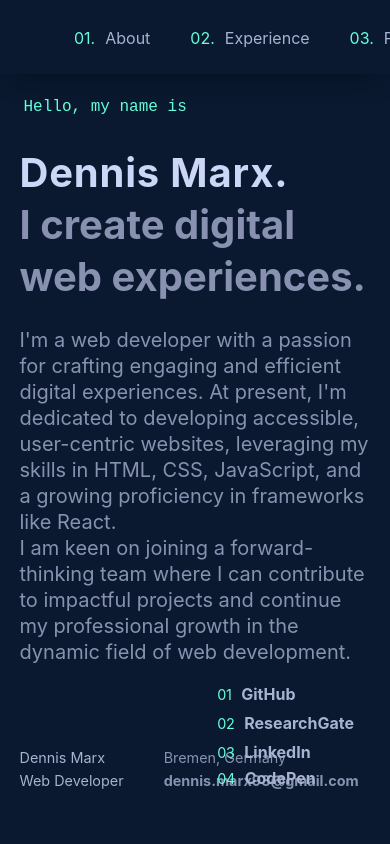
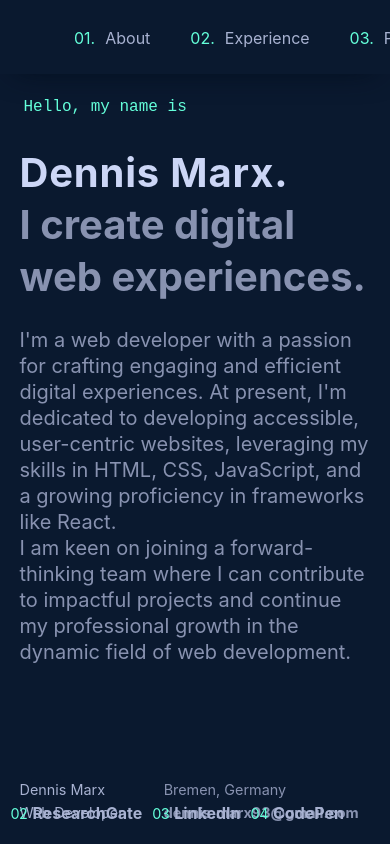
Before and after one commit to denmarx/resume23-24, a React (Create React App) app: page / in a window 390 px wide. Shown: the top 844 px of the page. Built offline with nearby package versions, Linux system fonts and the light colour scheme.

Commit message:
footer responsiveness

```diff
--- a/src/components/Content/About.module.css
+++ b/src/components/Content/About.module.css
@@ -76,6 +76,13 @@
   opacity: 0;
 }
 
+/* Large devices (laptops/desktops, 992px and up) */
+@media only screen and (min-width: 992px) {
+  .aboutWrapper {
+  }
+}
+
+/* Medium devices (landscape tablets, 768px) */
 @media (max-width: 768px) {
   .aboutWrapper {
     margin: 0px 5%;
@@ -89,3 +96,7 @@
     padding-top: 10%;
   }
 }
+
+/* Small devices (portrait tablets and large phones, 600px) */
+@media only screen and (max-width: 600px) {
+}
--- a/src/components/Footer/Footer.js
+++ b/src/components/Footer/Footer.js
@@ -41,12 +41,12 @@ const Footer = () => {
                 <span>03</span>
                 <strong>LinkedIn</strong>
               </a>
-              <li>
-                <a href='https://codepen.io/denmarx' target='_blank' rel='noopener noreferrer'>
-                  <span>04</span>
-                  <strong>CodePen</strong>
-                </a>
-              </li>
+            </li>
+            <li>
+              <a href='https://codepen.io/denmarx' target='_blank' rel='noopener noreferrer'>
+                <span>04</span>
+                <strong>CodePen</strong>
+              </a>
             </li>
           </ul>
         </nav>
--- a/src/components/Footer/Footer.module.css
+++ b/src/components/Footer/Footer.module.css
@@ -75,6 +75,33 @@
   color: var(--green);
 }
 
+/* Extra large devices (large laptops and desktops, until 1200px and lower) */
+@media (max-width: 1200px) {
+  .infoLeft {
+    margin-left: 0;
+    left: 0;
+    padding-left: 5%;
+    bottom: 1rem;
+  }
+
+  .infoRight {
+    bottom: 1rem;
+  }
+
+  .social {
+    left: 0;
+  }
+  .social ul {
+    display: flex;
+  }
+  .social a {
+    margin-right: 10px;
+  }
+  .social span {
+    margin-right: 5px;
+  }
+}
+
 @media (max-width: 768px) {
   .infoLeft {
     margin-left: 0;
--- a/src/components/Hero/Hero.module.css
+++ b/src/components/Hero/Hero.module.css
@@ -34,6 +34,22 @@
   max-width: 680px;
 }
 
+/* Extra large devices (large laptops and desktops, until 1200px and lower) */
+@media (max-width: 1200px) {
+  .titleContainer {
+    min-height: none;
+    height: 800px;
+  }
+}
+
+/* Large devices (laptops/desktops, until 992px and lower) */
+@media (max-width: 992px) {
+  .titleContainer {
+    min-height: 0px;
+    height: 800px;
+  }
+}
+
 @media (max-width: 768px) {
   .titleContainer {
     padding: 5% 5% 0px;
```
